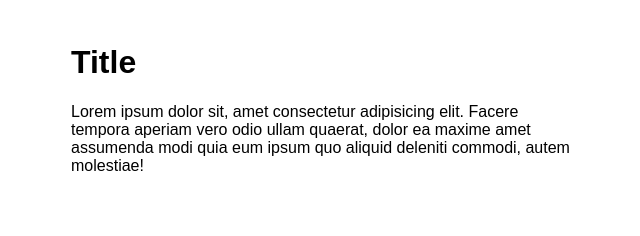
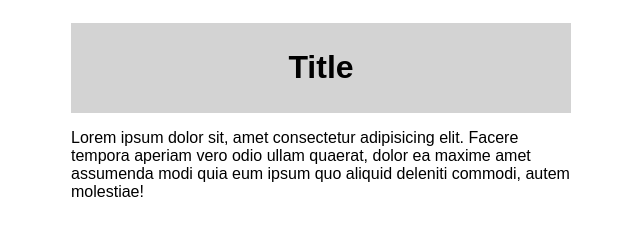
Before and after one commit to MaxSSO/pruebas-git, a plain HTML site: page index.html in a window 1280 px wide. Shown: the whole page, without its empty margins (319-959 px from the left). Drawn offline with Linux system fonts and the light colour scheme.

Commit message:
add: header

```diff
--- a/index.html
+++ b/index.html
@@ -9,7 +9,9 @@
 </head>
 <body>
   <div class="container">
-    <h1>Title</h1>
+    <div class="header">
+      <h1>Title</h1>
+    </div>
     <p>Lorem ipsum dolor sit, amet consectetur adipisicing elit. Facere tempora aperiam vero odio ullam quaerat, dolor ea maxime amet assumenda modi quia eum ipsum quo aliquid deleniti commodi, autem molestiae!</p>
   </div>
 </body>
--- a/styles.css
+++ b/styles.css
@@ -7,3 +7,9 @@ h1, h2, h3, h4, h5, h6, p, span {
   padding: 15px;
   max-width: 500px;
 }
+
+.header {
+  padding: 5px;
+  background-color: lightgray;
+  text-align: center;
+}
```
